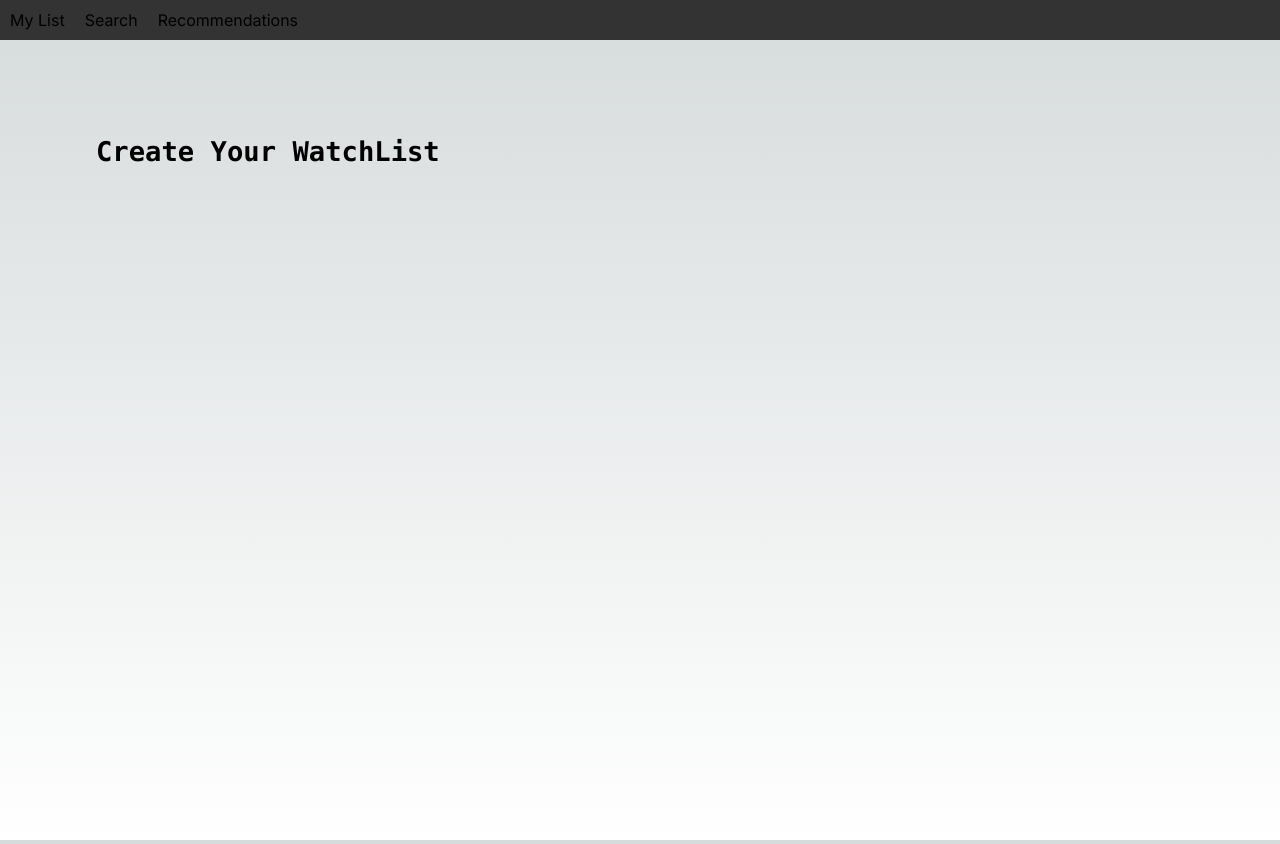
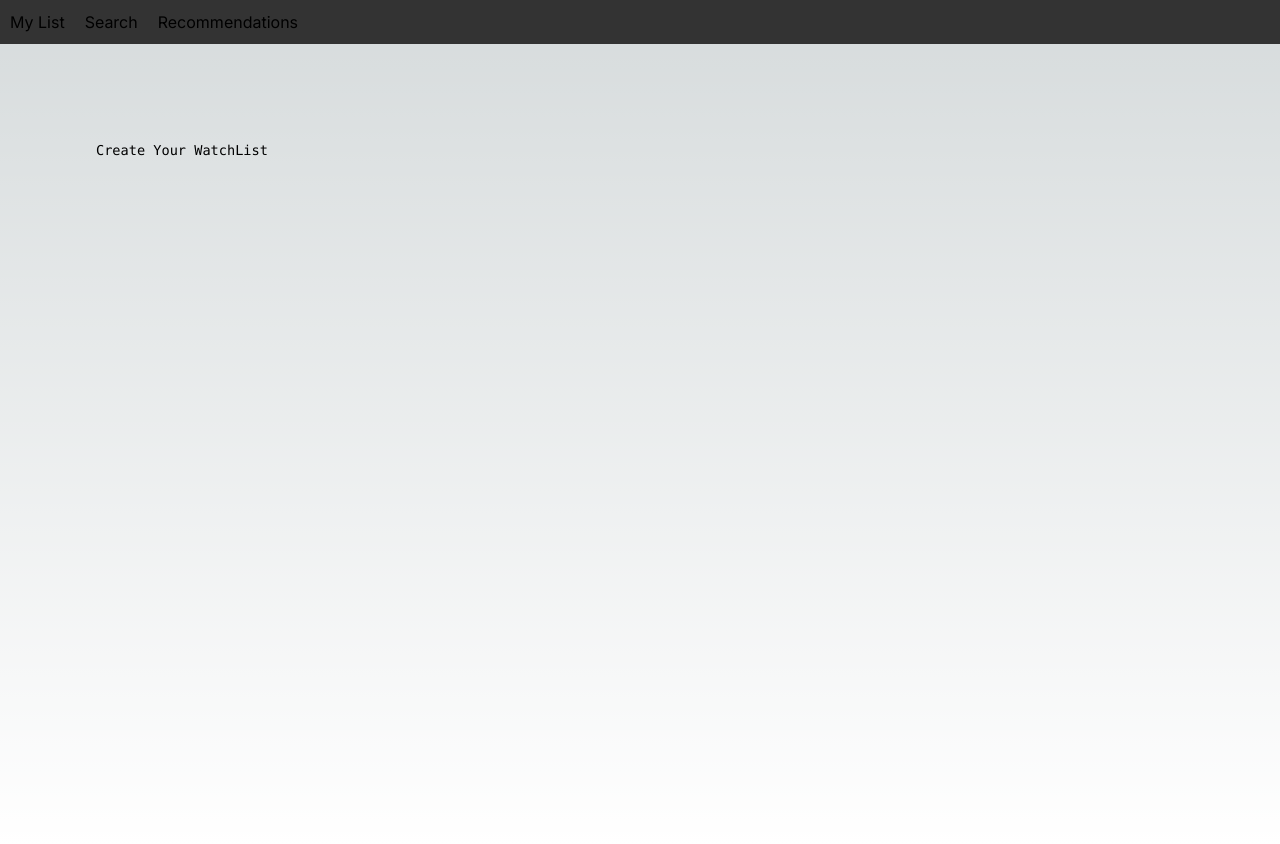
Before and after one commit to antsanchez198/MovieList-Tracker, a Next.js app: page / in a window 1280 px wide. Built offline with nearby package versions, Linux system fonts and the light colour scheme.

Commit message:
added tailwind

```diff
--- a/package.json
+++ b/package.json
@@ -13,5 +13,10 @@
     "next": "13.4.4",
     "react": "18.2.0",
     "react-dom": "18.2.0"
+  },
+  "devDependencies": {
+    "autoprefixer": "^10.4.14",
+    "postcss": "^8.4.25",
+    "tailwindcss": "^3.3.2"
   }
 }
--- /dev/null
+++ b/postcss.config.js
@@ -0,0 +1,6 @@
+module.exports = {
+  plugins: {
+    tailwindcss: {},
+    autoprefixer: {},
+  },
+}
--- a/src/app/MyList/page.jsx
+++ b/src/app/MyList/page.jsx
@@ -34,7 +34,7 @@ const MyList = () => {
 
   return (
     <div >
-      <form >
+      <form>
         <label for="cars">Service:</label>
         <select name="cars" id="cars" onChange={(e) => handleOnSelect(e)}>
           <option value="Netflix">Netflix</option>
--- a/src/app/components/MyListCard.js
+++ b/src/app/components/MyListCard.js
@@ -4,13 +4,15 @@ import styles from './listCard.module.css'
 const MyListCard = (props) => {
     return (
         <div class={styles.card}>
-            <h3>{props.title}</h3>
+            <h3 className="text-3xl font-bold">{props.title}</h3>
             <img src={`https://image.tmdb.org/t/p/original${props.image}`} className={styles.poster} />
             <h2>{props.date}</h2>
-            <div>
+            <div className="flex flex-row w-fit">
                 {props.services && props.services.map(index => {
                     return (
-                        <img src={`https://image.tmdb.org/t/p/original${index.logo_path}`} className={styles.poster} />
+                        <div className="w-10 h-10 rounded-s-lg">
+                            <img src={`https://image.tmdb.org/t/p/original${index.logo_path}`} className="object-fill" />
+                        </div>
                     )
                 }
                 )}
--- a/src/app/globals.css
+++ b/src/app/globals.css
@@ -1,3 +1,7 @@
+@tailwind base;
+@tailwind components;
+@tailwind utilities;
+
 :root {
   --max-width: 1100px;
   --border-radius: 12px;
--- /dev/null
+++ b/tailwind.config.js
@@ -0,0 +1,10 @@
+/** @type {import('tailwindcss').Config} */
+module.exports = {
+  content: [
+    "./src/**/*.{js,ts,jsx,tsx,mdx}",
+  ],
+  theme: {
+    extend: {},
+  },
+  plugins: [],
+}
```
Also changed, not shown: 1 other file (tests, documents, lock files or other folders).
